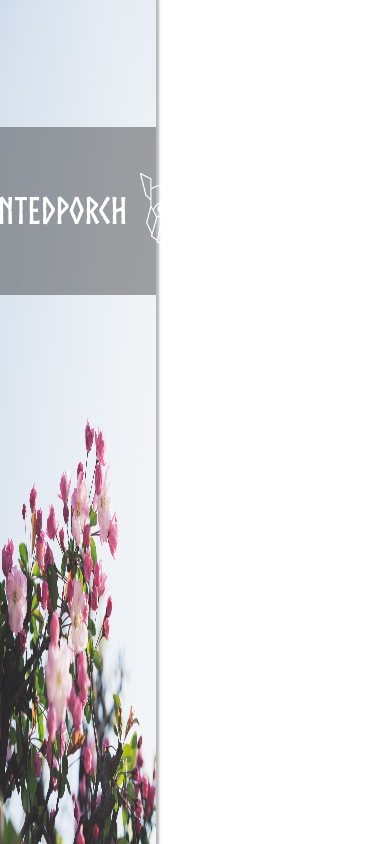
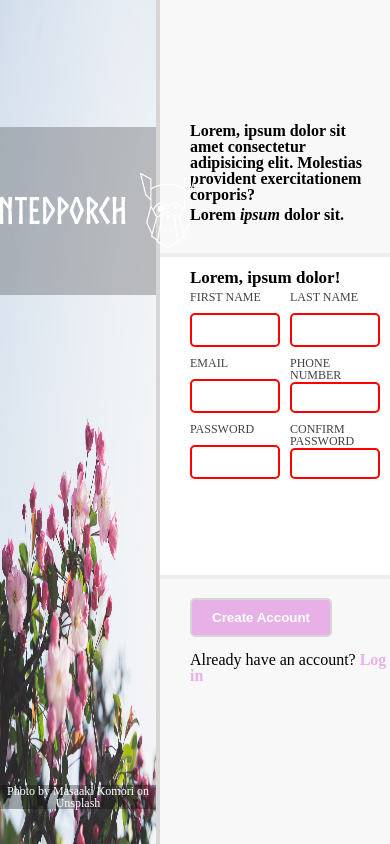
Before and after one commit to PaintedPorch/odin-form, a plain HTML site: page index.html in a window 390 px wide. Drawn offline with Linux system fonts and the light colour scheme.

Commit message:
Complete unresponsive layout

```diff
--- a/index.html
+++ b/index.html
@@ -15,6 +15,48 @@
                 <h1 id="title">PaintedPorch</h1>
                 <img src="images/odin-logo.png" alt="odin-logo" id="logo">
             </div>
+            <p class="credits">Photo by Masaaki Komori on Unsplash</p>
+        </div>
+        <div id="rightmost">
+            <div id="upper">
+                <div id="textpart">
+                    <p class="copy">Lorem, ipsum dolor sit amet consectetur adipisicing elit. Molestias provident exercitationem corporis?</p>
+                    <p class="confirmation">Lorem <span class="italic">ipsum</span> dolor sit.</p>
+                </div>
+                <div id="formdiv">
+                    <p class="intro">Lorem, ipsum dolor!</p>
+                    <form class="form" action="datareceived.txt" id="form" method="POST">
+                        <div class="bundle">
+                            <label class="label" for="firstname">FIRST NAME</label>
+                            <input class="input" type="text" name="firstname" id="firstname" minlength="1" maxlength="100" required>
+                        </div>
+                        <div class="bundle">
+                            <label class="label" for="lastname">LAST NAME</label>
+                            <input class="input" type="text" id="lastname" name="lastname" minlength="1" maxlength="100" required>
+                        </div>
+                        <div class="bundle">
+                            <label class="label" for="email">EMAIL</label>
+                            <input class="input" type="email" name="email" id="email" minlength="1" maxlength="100" required>
+                        </div>
+                        <div class="bundle">
+                            <label class="label" for="phonenum">PHONE NUMBER</label>
+                            <input class="input" type="tel" name="phonenumber" id="phonenum" minlength="1" maxlength="100" required>
+                        </div>
+                        <div class="bundle">
+                            <label class="label" for="password">PASSWORD</label>
+                            <input class="input" type="password" name="password" id="password" minlength="1" maxlength="100" required>
+                        </div>
+                        <div class="bundle">
+                            <label class="label" for="confirmpw">CONFIRM PASSWORD</label>
+                            <input class="input" type="password" name="confirmpw" id="confirmpw" minlength="1" maxlength="100" required>
+                        </div>
+                    </form>
+                </div>
+            </div>
+            <div id="lower">
+                <button class="create" type="submit">Create Account</button>
+                <p class="login">Already have an account? <a href="#" class="loginlink">Log in</a></p>
+            </div>
         </div>
     </div>
 </body>
--- a/style.css
+++ b/style.css
@@ -3,9 +3,19 @@
     src: url(font/Norse-Bold.otf);
 }
 
+* {
+    --borders: rgb(216, 213, 213);
+    --alternatebgcolor: rgb(248, 248, 248);
+    --textmargin: 30px;
+    font-family: sans-serif;
+}
+
 #container {
     width: 100vw;
     height: 100vh;
+    display: flex;
+    justify-content: center;
+    align-items: flex-start;
 }
 
 #image-bg {
@@ -13,7 +23,7 @@
     width: 40%;
     background-image: url(images/bg.jpg);
     background-size: 100% 100%;
-    box-shadow: 0 0 2px 3px rgb(184, 184, 184);
+    border-right: 4px solid var(--borders);
 }
 
 #title-container {
@@ -25,7 +35,7 @@
     gap: 12px;
     justify-content: center;
     align-items: center;
-    background-color: rgba(0, 0, 0, 0.349);
+    background-color: rgba(0, 0, 0, 0.233);
 }
 
 #title {
@@ -39,3 +49,145 @@
     height: 75px;
     width: 60px;
 }
+
+.credits {
+    position: relative;
+    top: 73%;
+    color: white;
+    font-size: .75em;
+    background-color: rgba(0, 0, 0, 0.308);
+    text-align: center;
+}
+
+#rightmost {
+    height: 100%;
+    width: 60%;
+    display: flex;
+    flex-direction: column;
+    justify-content: center;
+    align-items: center;
+}
+
+#upper {
+    width: 100%;
+    height: 70%;
+}
+
+#textpart {
+    width: 100%;
+    height: 40%;
+    background-color: var(--alternatebgcolor);
+    display: flex;
+    flex-direction: column;
+    align-items: flex-start;
+    justify-content: flex-end;
+    padding-bottom: 10%;
+    border-bottom: 4px solid rgb(238, 238, 238);
+    gap: 15px;
+}
+
+.copy {
+    width: 80%;
+    height: 30%;
+    margin-left: var(--textmargin);
+    font-weight: bold;
+}
+
+.confirmation {
+    width: 80%;
+    height: 10%;
+    margin-left: var(--textmargin);
+    font-weight: bold;
+}
+
+.italic {
+    font-style: italic;
+}
+
+#formdiv {
+    width: 100%;
+    height: 60%;
+    display: flex;
+    flex-direction: column;
+}
+
+.intro {
+    margin-left: var(--textmargin);
+    margin-top: 5%;
+    font-weight: bold;
+    font-size: 17px;
+}
+
+#form {
+    height: 50%;
+    display: flex;
+    flex-wrap: wrap;
+    margin-left: var(--textmargin);
+    gap: 10px;
+    padding-top: 2.5%;
+    padding-bottom: 5%;
+}
+
+.bundle {
+    width: 45%;
+    height: 32.5%;
+    display: flex;
+    flex-direction: column;
+    justify-content: space-around;
+    gap: 2px;
+}
+
+.label {
+    height: 40%;
+    font-weight: 100;
+    font-size: 12px;
+    color: rgb(66, 66, 66);
+}
+
+.input {
+    height: 60%;
+    border-radius: 5px;
+    border-color: black;
+    border: 2px solid black;
+}
+
+.input:valid {
+    border-color: green;
+}
+
+.input:invalid {
+    border-color: red;
+}
+
+#lower {
+    width: 100%;
+    height: 30%;
+    background-color: var(--alternatebgcolor);
+    border-top: 4px solid rgb(238, 238, 238);
+    display: flex;
+    flex-direction: column;
+    align-items: flex-start;
+    justify-content: flex-start;
+    padding-top: 8%;
+    gap: 15px;
+}
+
+.create {
+    margin-left: var(--textmargin);
+    color: white;
+    font-weight: bold;
+    background-color: rgb(231, 177, 231);
+    border-radius: 5px;
+    padding: 10px 20px;
+    border: 2px solid var(--borders);
+}
+
+.login {
+    margin-left: var(--textmargin);
+}
+
+.loginlink {
+    color: rgb(231, 177, 231);
+    text-decoration: none;
+    font-weight: bold;
+}
```
